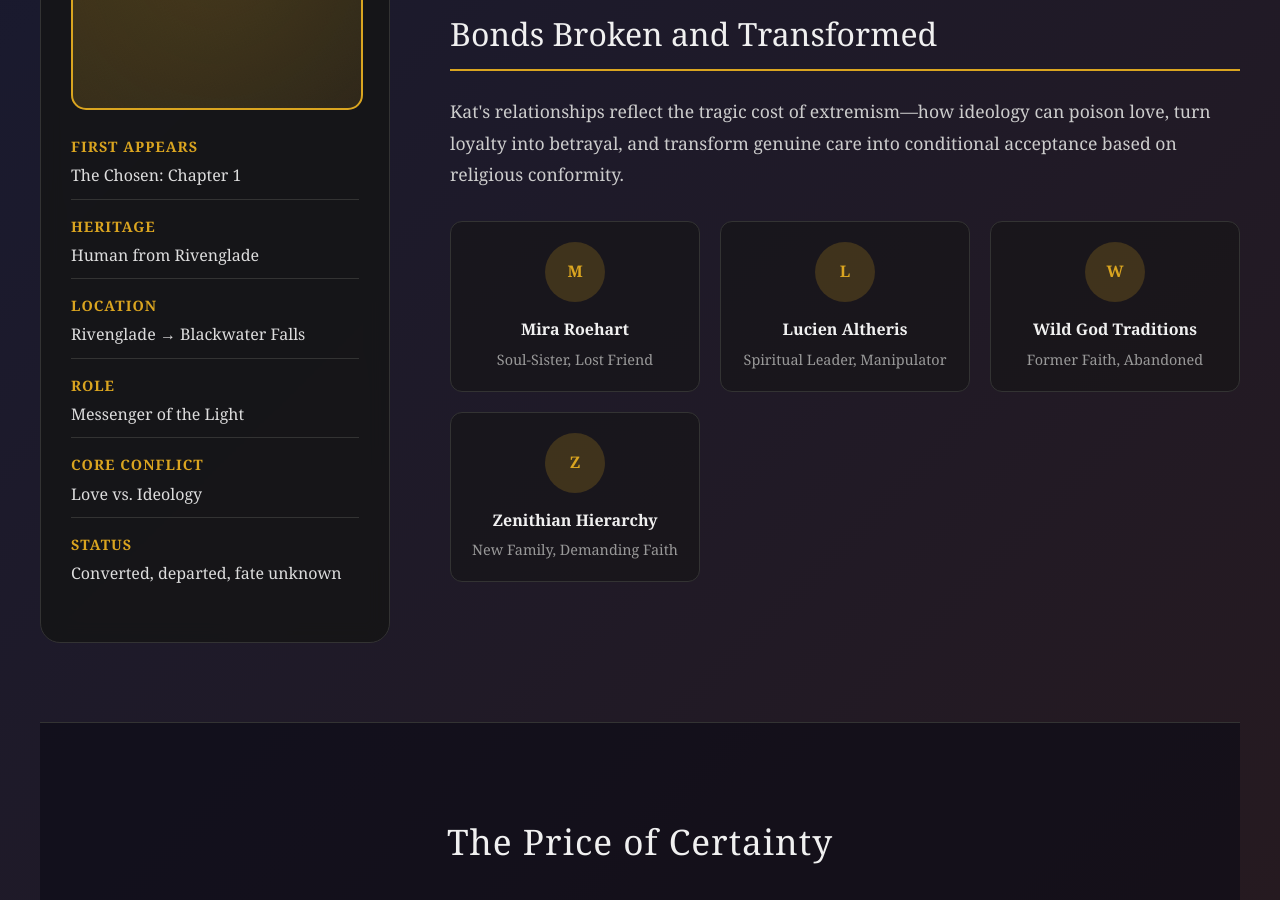
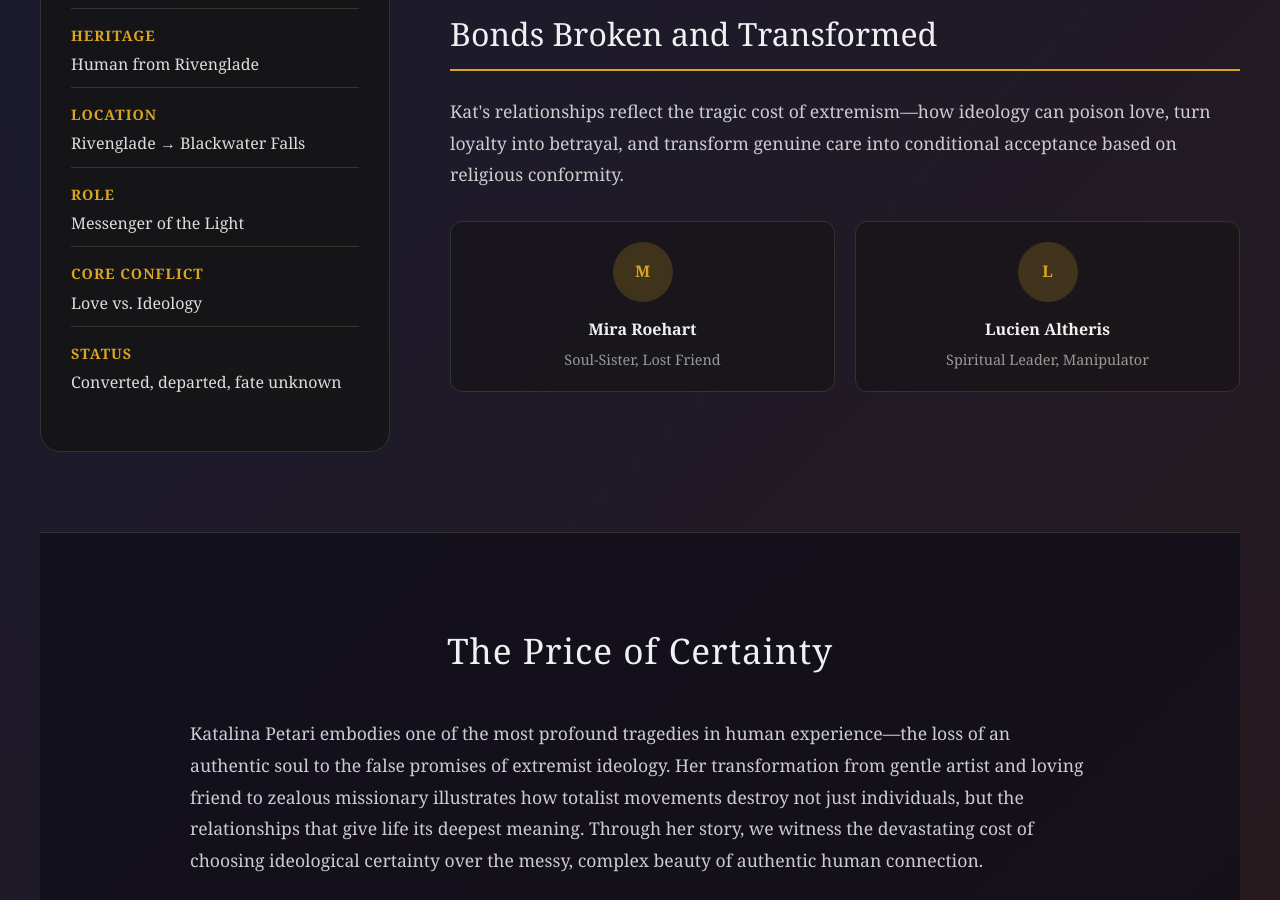
Before and after one commit to Mileena28/Mileena28.github.io, a Jekyll site: the page world-guide/characters/katalina-petari.html, which Jekyll copies as it is, in a window 1280 px wide and 900 px high, scrolled down 3597 px. Built offline with Jekyll 4.4.1, drawn with Linux system fonts in a browser that asks for light colours.

Commit message:
Update katalina-petari.html

```diff
--- a/world-guide/characters/katalina-petari.html
+++ b/world-guide/characters/katalina-petari.html
@@ -627,26 +627,16 @@
                         <p>Kat's relationships reflect the tragic cost of extremism—how ideology can poison love, turn loyalty into betrayal, and transform genuine care into conditional acceptance based on religious conformity.</p>
                     </div>
 
-                    <div class="related-characters">
-                        <a href="/world-guide/characters/mira-roehart/" class="related-character">
+                  <div class="related-characters">
+                        <a href="mira-roehart.html" class="related-character">
                             <div class="related-avatar">M</div>
                             <div class="related-name">Mira Roehart</div>
                             <div class="related-role">Soul-Sister, Lost Friend</div>
                         </a>
-                        <a href="/world-guide/characters/lucien-altheris/" class="related-character">
+                        <a href="lucien-altheris.html" class="related-character">
                             <div class="related-avatar">L</div>
                             <div class="related-name">Lucien Altheris</div>
                             <div class="related-role">Spiritual Leader, Manipulator</div>
-                        </a>
-                        <a href="/world-guide/characters/wild-gods/" class="related-character">
-                            <div class="related-avatar">W</div>
-                            <div class="related-name">Wild God Traditions</div>
-                            <div class="related-role">Former Faith, Abandoned</div>
-                        </a>
-                        <a href="/world-guide/characters/zenithian-hierarchy/" class="related-character">
-                            <div class="related-avatar">Z</div>
-                            <div class="related-name">Zenithian Hierarchy</div>
-                            <div class="related-role">New Family, Demanding Faith</div>
                         </a>
                     </div>
                 </section>
```
